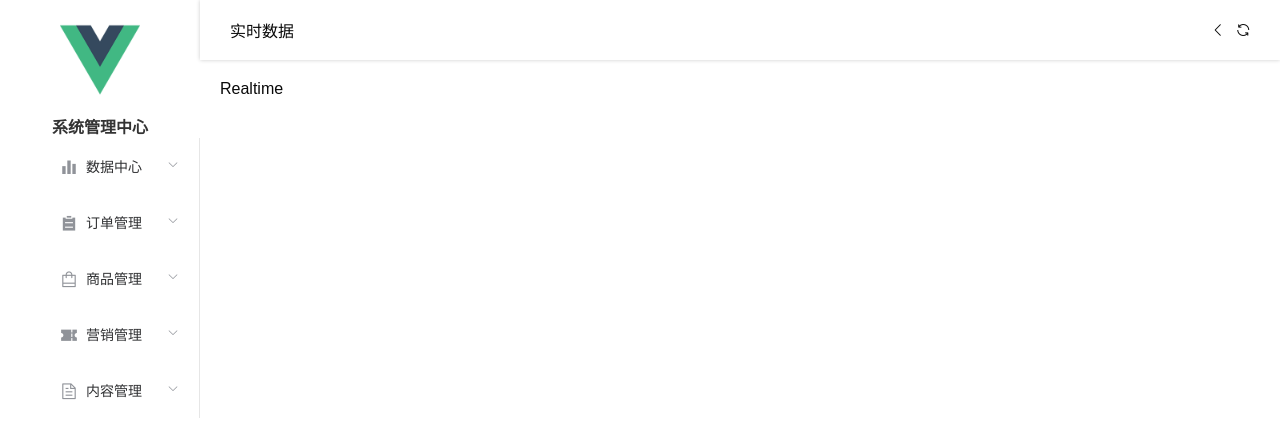
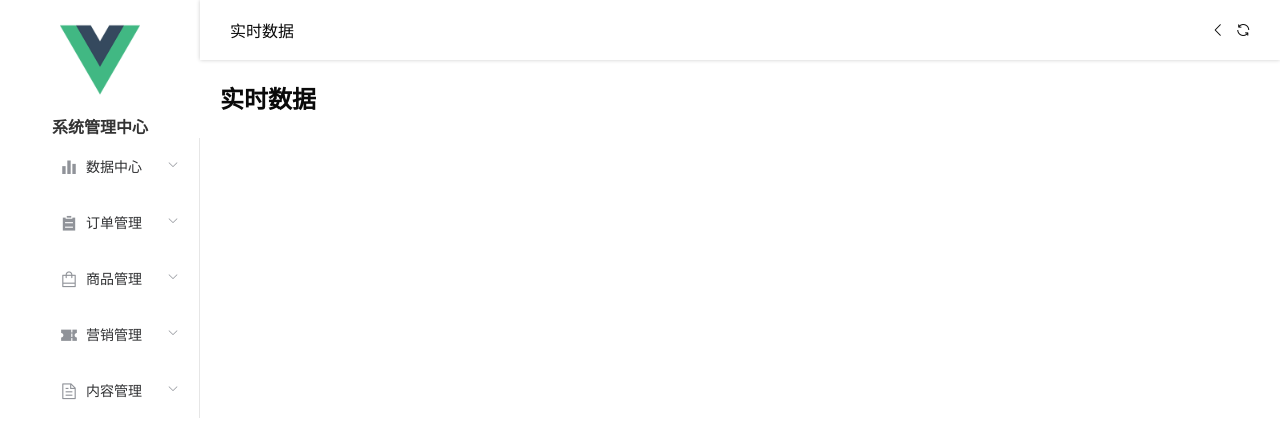
Before and after one commit to bo-ddd/union-b, a Vue app: page /datacenter/realtime in a window 1280 px wide. Shown: the top 438 px of the page. Built offline with nearby package versions, Linux system fonts and the light colour scheme.

Commit message:
修改了Realtime.vue

```diff
--- a/src/views/Datacenter/Realtime.vue
+++ b/src/views/Datacenter/Realtime.vue
@@ -1,6 +1,8 @@
 <template>
   <div>
-      Realtime
+      <div>
+        <h2>实时数据</h2>
+      </div>
   </div>
 </template>
 
```
Also changed, not shown: 1 other file (tests, documents, lock files or other folders).
